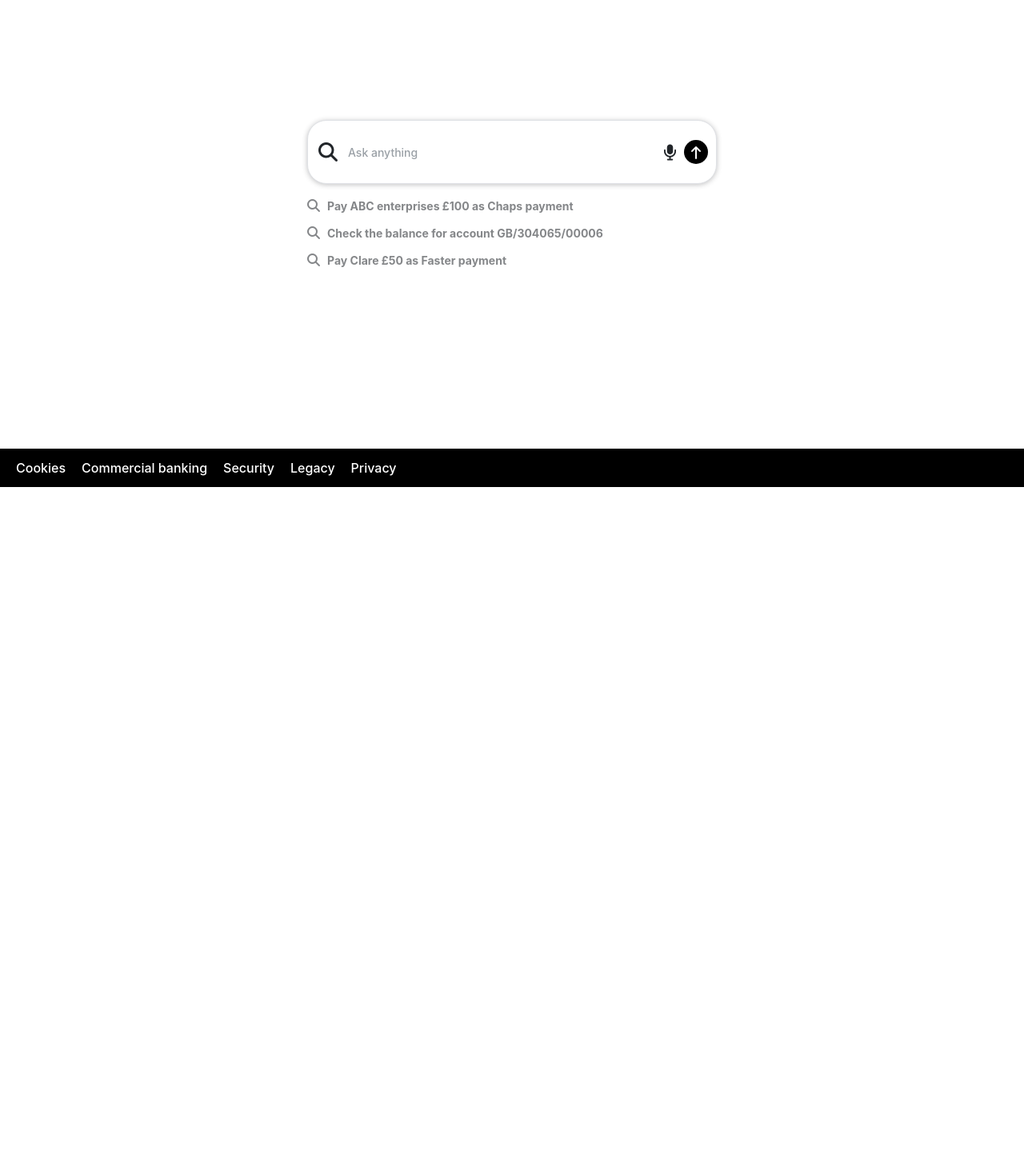
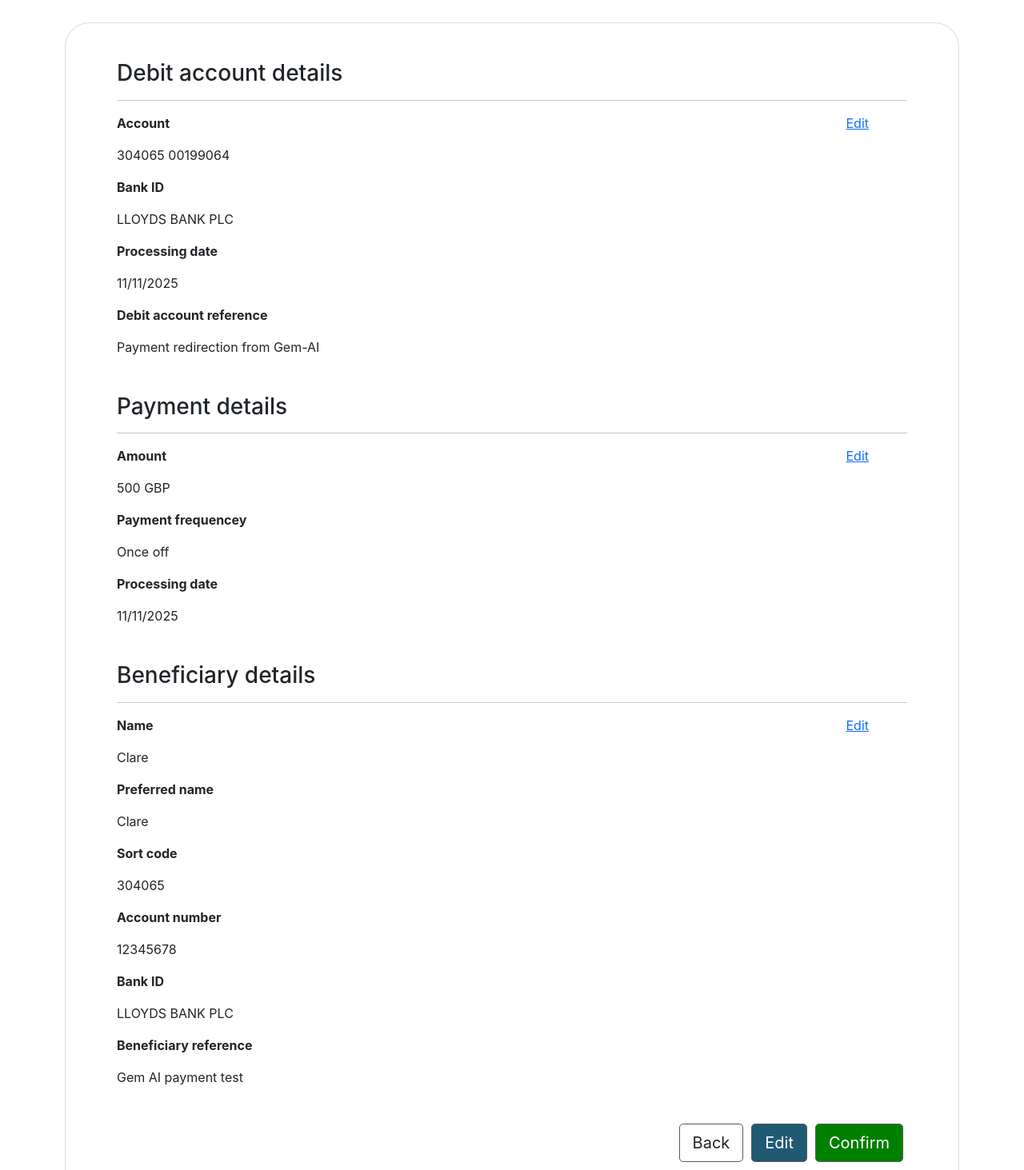
Before and after one commit to Krishna-9964/gem-ai-poc, a React (Create React App) app: page /faster-payment in a window 1280 px wide. Shown: the part 207-1670 px from the top of the page at 80% size. Before the commit the page ends 816 px from the top, so only its background shows below. Built offline with nearby package versions, Linux system fonts and the light colour scheme.

Commit message:
Quick payments update

```diff
--- a/package.json
+++ b/package.json
@@ -20,6 +20,7 @@
     "react": "^19.1.1",
     "react-dom": "^19.1.1",
     "react-markdown": "^10.1.0",
+    "react-router-dom": "^7.9.5",
     "react-scripts": "5.0.1",
     "rehype-highlight": "^7.0.2",
     "typescript": "^4.9.5",
--- a/src/App.tsx
+++ b/src/App.tsx
@@ -1,12 +1,41 @@
 import Home from "./components/Home";
 import "./App.css";
+import { BrowserRouter, Route, Routes } from "react-router-dom";
+import FasterPayment from "./components/FasterPayment";
+import MastHead from "./components/MastHead";
+import Footer from "./components/Footer";
 
 function App() {
   return (
-    <div className="App">
-        <Home />
-    </div>
+    <BrowserRouter>
+      <div className="outer-container">
+        <MastHead />
+        <div className="container-fluid main-content">
+          <Routes>
+            <Route path="/home" element={getComponent("/home")} />
+            <Route
+              path="/faster-payment"
+              element={getComponent("/faster-payment")}
+            />
+          </Routes>
+        </div>
+        <Footer />
+      </div>
+    </BrowserRouter>
   );
 }
 
 export default App;
+
+const getComponent = (path: string) => {
+  switch (path) {
+    case "/home":
+      return <Home />;
+      break;
+    case "/faster-payment":
+      return <FasterPayment />;
+      break;
+    default:
+      return <h3 style={{ color: "red" }}>{`The url ${path} not found.`}</h3>;
+  }
+};
--- /dev/null
+++ b/src/components/FasterPayment.scss
@@ -0,0 +1,36 @@
+.confirmation-outer-container {
+  .confirmation-box {
+    padding: 1rem 4rem;
+    box-shadow: rgba(0, 0, 0, 0.02) 0px 1px 3px 0px, rgba(27, 31, 35, 0.15) 0px 0px 0px 1px;
+    border-radius: 30px;
+    margin-bottom: 2rem;
+
+    .fields {
+      display: flex;
+      justify-content: space-between;
+      padding-right: 3rem;
+    }
+  }
+  .button-pattern{
+    display: flex;
+    justify-content: flex-end;
+    .btn{
+        border: 1px solid #5a5959;
+        margin: 0 5px;
+        padding: 10 15px;
+        border-radius: 5px;
+    }
+    .edit{
+        background-color: #205a72;
+        color: #fff;
+    }
+    .confirm{
+        background-color: green;
+        color: #fff;
+    }
+  }
+}
+
+.section {
+  margin: 30px 0px;
+}
--- /dev/null
+++ b/src/components/FasterPayment.tsx
@@ -0,0 +1,109 @@
+import "./FasterPayment.scss";
+
+const FasterPayment = () => {
+  const data = {
+    name: "John Doe",
+    email: "john@example.com",
+    address: "123 Main St, Cityville",
+  };
+
+  return (
+
+    <div className="container confirmation-outer-container">
+      <h1 className="section">Create Faster Payment</h1>
+      <div className="confirmation-box">
+        <div className="section debit-account-details">
+          <h3>Debit account details</h3>
+          <hr />
+          <div className="fields">
+          <div>
+            <p>
+              <strong>Account</strong>
+            </p>
+            <p>304065 00199064</p>
+
+            <p>
+              <strong>Bank ID</strong>
+            </p>
+            <p>LLOYDS BANK PLC</p>
+            <p>
+              <strong>Processing date</strong>
+            </p>
+            <p>11/11/2025</p>
+            <p>
+              <strong>Debit account reference</strong>
+            </p>
+            <p>Payment redirection from Gem-AI</p>
+          </div>
+          <a href="javascript:void(0)">Edit</a>
+          </div>
+        </div>
+        <div className="section debit-account-details">
+          <h3>Payment details</h3>
+          <hr />
+          <div className="fields">
+          <div>
+            <p>
+              <strong>Amount</strong>
+            </p>
+            <p>500 GBP</p>
+
+            <p>
+              <strong>Payment frequencey</strong>
+            </p>
+            <p>Once off</p>
+            <p>
+              <strong>Processing date</strong>
+            </p>
+            <p>11/11/2025</p>
+          </div>
+          <a href="javascript:void(0)">Edit</a>
+          </div>
+        </div>
+        <div className="section debit-account-details">
+          <h3>Beneficiary details</h3>
+          <hr />
+          <div className="fields">
+          <div>
+            <p>
+              <strong>Name</strong>
+            </p>
+            <p>Clare</p>
+
+            <p>
+              <strong>Preferred name</strong>
+            </p>
+            <p>Clare</p>
+            <p>
+              <strong>Sort code</strong>
+            </p>
+            <p>304065</p>
+            <p>
+              <strong>Account number</strong>
+            </p>
+            <p>12345678</p>
+            <p>
+              <strong>Bank ID</strong>
+            </p>
+            <p>LLOYDS BANK PLC</p>
+            <p>
+              <strong>Beneficiary reference</strong>
+            </p>
+            <p>Gem AI payment test</p>
+          </div>
+          <a href="javascript:void(0)">Edit</a>
+          </div>
+        </div>
+        <div className="section">
+            <div className="button-pattern">
+                <button type="button" className="btn btn-lg back">Back</button>
+                <button type="button" className="btn btn-lg edit">Edit</button>
+                <button type="button" className="btn btn-lg confirm">Confirm</button>
+            </div>
+        </div>
+      </div>
+    </div>
+  );
+};
+
+export default FasterPayment;
--- /dev/null
+++ b/src/components/Footer.tsx
@@ -0,0 +1,15 @@
+const Footer = () => {
+  return (
+    <div className="navbar">
+      <ul>
+        <li>Cookies</li>
+        <li>Commercial banking</li>
+        <li>Security</li>
+        <li>Legacy</li>
+        <li>Privacy</li>
+      </ul>
+    </div>
+  );
+};
+
+export default Footer;
--- a/src/components/Home.scss
+++ b/src/components/Home.scss
@@ -115,6 +115,7 @@ $font_size: 14px;
     width: 30px;
     border-radius: 50%;
     margin-left: 5px;
+    text-align: center;
     i {
       color: #ffff;
       margin-top: 8px;
@@ -196,6 +197,7 @@ i {
       text-align: start;
       padding-left: 20px;
       padding-right: 70px;
+      display: flex;
       align-items: flex-start;
 
       .lbg-logo {
--- a/src/components/Home.tsx
+++ b/src/components/Home.tsx
@@ -3,7 +3,6 @@ import { useEffect, useRef, useState } from "react";
 import ReactMarkdown from "react-markdown";
 import rehypeHighlight from "rehype-highlight";
 import quickLinks from "../constants/quickLinks";
-import logo from "../lloyds/logo.png";
 import "./Home.scss";
 import { Loading } from "./Loader";
 import QuickProcess from "./QuickProcess";
@@ -124,38 +123,14 @@ const Home = () => {
   };
 
   useEffect(() => {
-    const element = document.getElementById('#currentChat');
-    if(element){
-      element.scrollIntoView({behavior : 'smooth'})
+    const element = document.getElementById("#currentChat");
+    if (element) {
+      element.scrollIntoView({ behavior: "smooth" });
     }
   }, []);
 
   return (
-    <div className="outer-container">
-      <div className="masthead">
-        <div className="container-fluid header">
-          <img src={logo} alt="logo" className="lbgLogo" />
-          <div className="header-second-half">
-            <h5 className="lbgText">COMMERCIAL BANKING</h5>
-            <span className="phoneBtn">
-              <i className="fa-solid fa-phone" />
-            </span>
-            <button type="button" className="logoutBtn btn">
-              <i className="fa-solid fa-lock" />
-              Logout
-            </button>
-          </div>
-        </div>
-        <div className="navbar">
-          <ul>
-            <li>Home</li>
-            <li>Admin</li>
-            <li>Payments</li>
-            <li>Reports</li>
-          </ul>
-        </div>
-      </div>
-      <div className="container-fluid main-content">
+    <>
       {/* <div className="search-bar d-flex">
           <input
             className="input-text"
@@ -183,9 +158,12 @@ const Home = () => {
                           <p>{chat.query}</p>
                         </div>
                         <div className="response">
+                          <div className="lbg-logo" />
+                          <div>
                             <ReactMarkdown rehypePlugins={[rehypeHighlight]}>
                               {chat.response}
                             </ReactMarkdown>
+                          </div>
                         </div>
                       </>
                     );
@@ -197,14 +175,17 @@ const Home = () => {
               <p>{currentChat.query}</p>
             </div>
             <div className="response" id="currentChat" ref={scrollRef}>
+              <div className="lbg-logo" />
               {currentChat.response === "LOADING" ? (
                 <Loading />
               ) : currentChat.response === "ERROR" ? (
                 <p style={{ color: "red" }}>{currentChat.error}</p>
               ) : (
+                <div>
                   <ReactMarkdown rehypePlugins={[rehypeHighlight]}>
                     {currentChat.response}
                   </ReactMarkdown>
+                </div>
               )}
             </div>
           </div>
@@ -243,18 +224,10 @@ const Home = () => {
           );
         })}
       </div>
-      </div>
-      <div className="navbar">
-        <ul>
-          <li>Cookies</li>
-          <li>Commercial banking</li>
-          <li>Security</li>
-          <li>Legacy</li>
-          <li>Privacy</li>
-        </ul>
-      </div>
+
+
       {showPopup && <QuickProcess showPopup={handlePopup} />}
-    </div>
+    </>
   );
 };
 
--- /dev/null
+++ b/src/components/MastHead.tsx
@@ -0,0 +1,31 @@
+import logo from "../lloyds/logo.png";
+
+const MastHead = () => {
+    return(
+              <div className="masthead">
+        <div className="container-fluid header">
+          <img src={logo} alt="logo" className="lbgLogo" />
+          <div className="header-second-half">
+            <h5 className="lbgText">COMMERCIAL BANKING</h5>
+            <span className="phoneBtn">
+              <i className="fa-solid fa-phone" />
+            </span>
+            <button type="button" className="logoutBtn btn">
+              <i className="fa-solid fa-lock" />
+              Logout
+            </button>
+          </div>
+        </div>
+        <div className="navbar">
+          <ul>
+            <li>Home</li>
+            <li>Admin</li>
+            <li>Payments</li>
+            <li>Reports</li>
+          </ul>
+        </div>
+      </div>
+    )
+}
+
+export default MastHead;
--- a/src/components/QuickQueries.tsx
+++ b/src/components/QuickQueries.tsx
@@ -16,7 +16,7 @@ const QuickQueries: React.FC<QuickQueriesProps> = ({ quickLink, handleClick, sho
         switch(quickLink.type){
             case "query" :  handleClick(quickLink.query);
             break;
-            case "process" : showPopup(true);
+            case "process" : window.location.href='/faster-payment';
         }
     }
 
```
Lines whose indentation alone changed are shown as unchanged.
